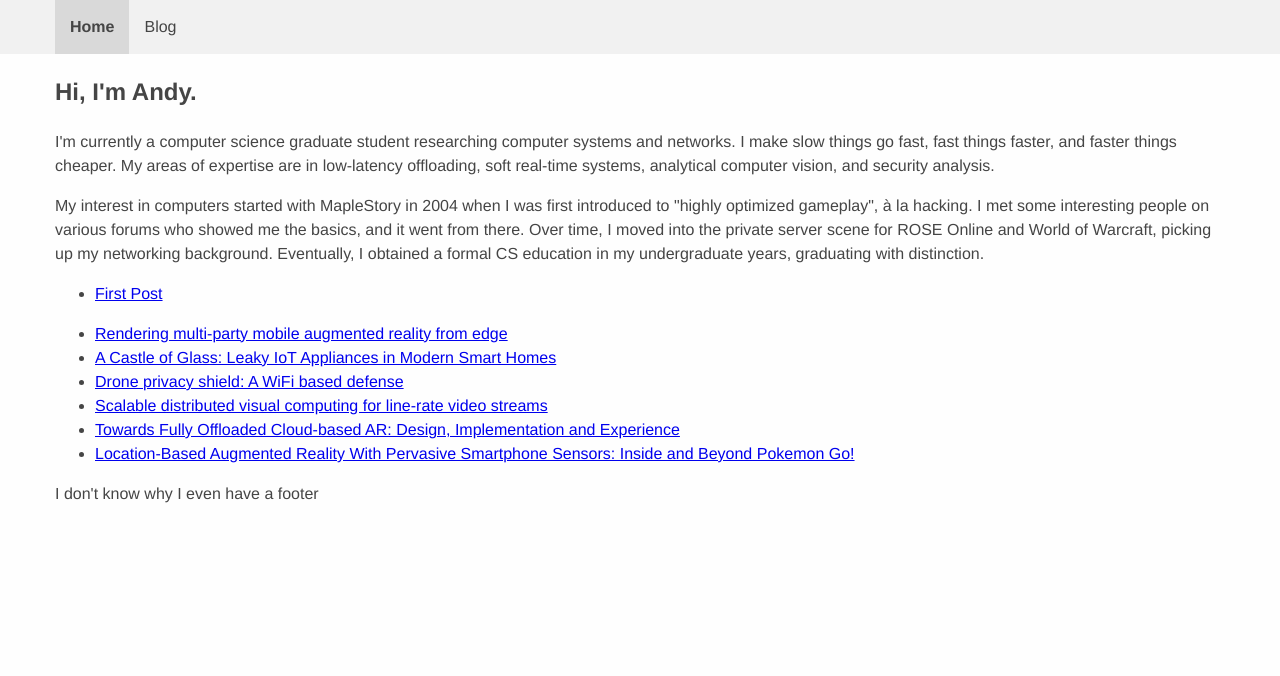
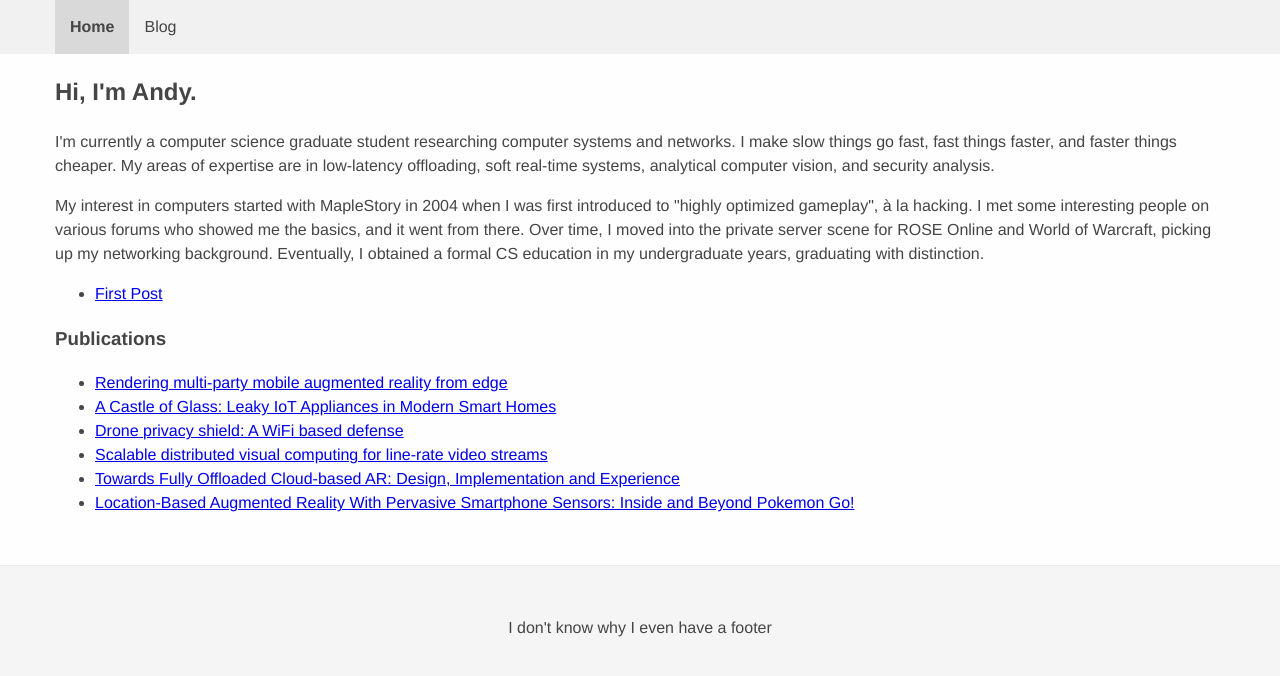
Before and after one commit to Sunstradamus/Sunstradamus.github.io, a Jekyll site: the page built from index.html, in a window 1280 px wide. Shown: the top 676 px of the page. Built offline with Jekyll 4.4.1, drawn with Linux system fonts in a browser that asks for light colours.

Commit message:
Footer styling

```diff
--- a/css/style.scss
+++ b/css/style.scss
@@ -10,7 +10,10 @@ $black: #454545;
 
 $true-white: #fff;
 $off-white: #fefefe;
+$light-white: #f5f5f5;
 $dark-white: #f1f1f1;
+
+$border-gray: #EAEAEA;
 
 body {
 	margin: 0;
@@ -71,3 +74,15 @@ nav ul {
 		background-color: rgba(0, 0, 0, 0.1);
 	}
 }
+
+footer {
+	background-color: $light-white;
+	margin-top: 50px;
+	padding: 30px 0;
+	border-top: 1px $border-gray solid;
+	text-align: center;
+
+	@media (min-width: $screen-sm-min) {
+		padding: 50px 0;
+	}
+}
--- a/index.html
+++ b/index.html
@@ -17,6 +17,8 @@ title: Home | Hi Googlebot
   {% endfor %}
 </ul>
 
+<h3>Publications</h3>
+
 <ul>
   {% for pub in site.publications reversed %}
     <li>
```
